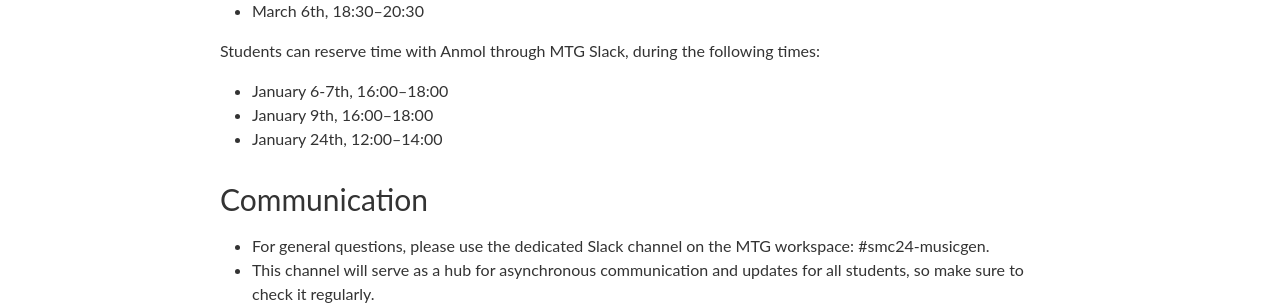
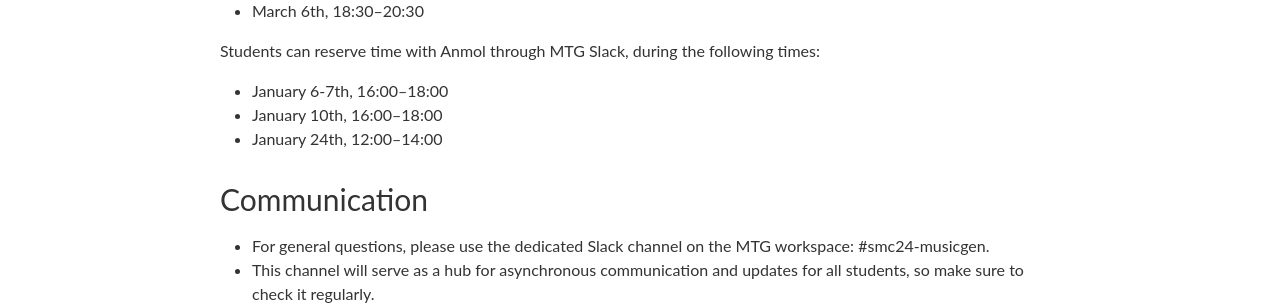
Before and after one commit to smc24-musicgen/smc24-musicgen.github.io, a Jekyll site: the page built from _pages/logistics.md, in a window 1280 px wide and 900 px high, scrolled down 2559 px. Shown: the part 211-516 px from the top of the window. Built offline with Jekyll 4.4.1, drawn with Linux system fonts in a browser that asks for light colours; nearby versions of some CDN libraries; comment, search, counter and statistics services are not loaded.

Commit message:
Update office hours

```diff
--- a/_pages/logistics.md
+++ b/_pages/logistics.md
@@ -102,7 +102,7 @@ Students can book 20-minute slots (individually or in groups) with Dr. Valerio V
 Students can reserve time with Anmol through MTG Slack, during the following times:
 
 * January 6-7th, 16:00–18:00
-* January 9th, 16:00–18:00
+* January 10th, 16:00–18:00
 * January 24th, 12:00–14:00
 
 ### Communication
```
